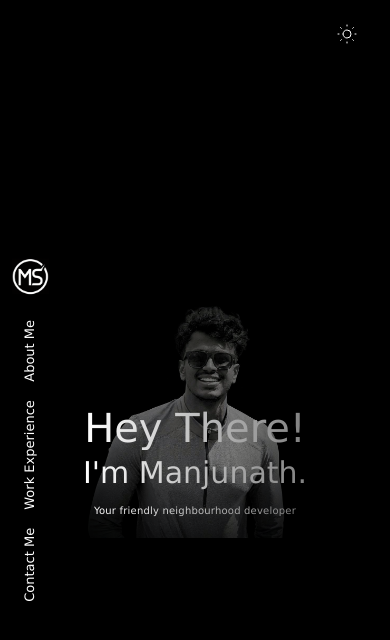
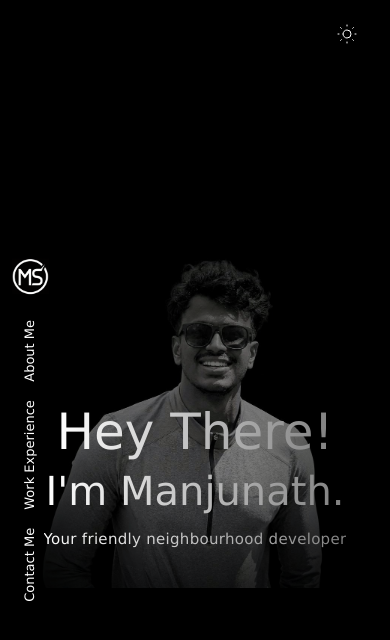
Before and after one commit to manju-s/manju-dev-pf, a React (Vite) app: page / in a window 390 px wide. Shown: the top 640 px of the page. Built offline with nearby package versions, Linux system fonts and the light colour scheme; the HTML template or start-up script is replaced by a standard one.

Commit message:
minor fix

```diff
--- a/src/components/New.css
+++ b/src/components/New.css
@@ -374,7 +374,7 @@
     }
 
     .my-photo {
-        height: 240px;
+        height: 340px;
     }
 
     .overlay-text {
@@ -383,16 +383,16 @@
     }
 
     .line-1-slide-in {
-        font-size: 40px !important;
+        font-size: 50px !important;
         line-height: 1.1 !important;
     }
 
     .line-2-slide-in {
-        font-size: 30px !important;
+        font-size: 40px !important;
     }
 
     .line-3-slide-in {
-        font-size: 10px !important;
+        font-size: 15px !important;
         letter-spacing: 0.01em;
     }
 
```
